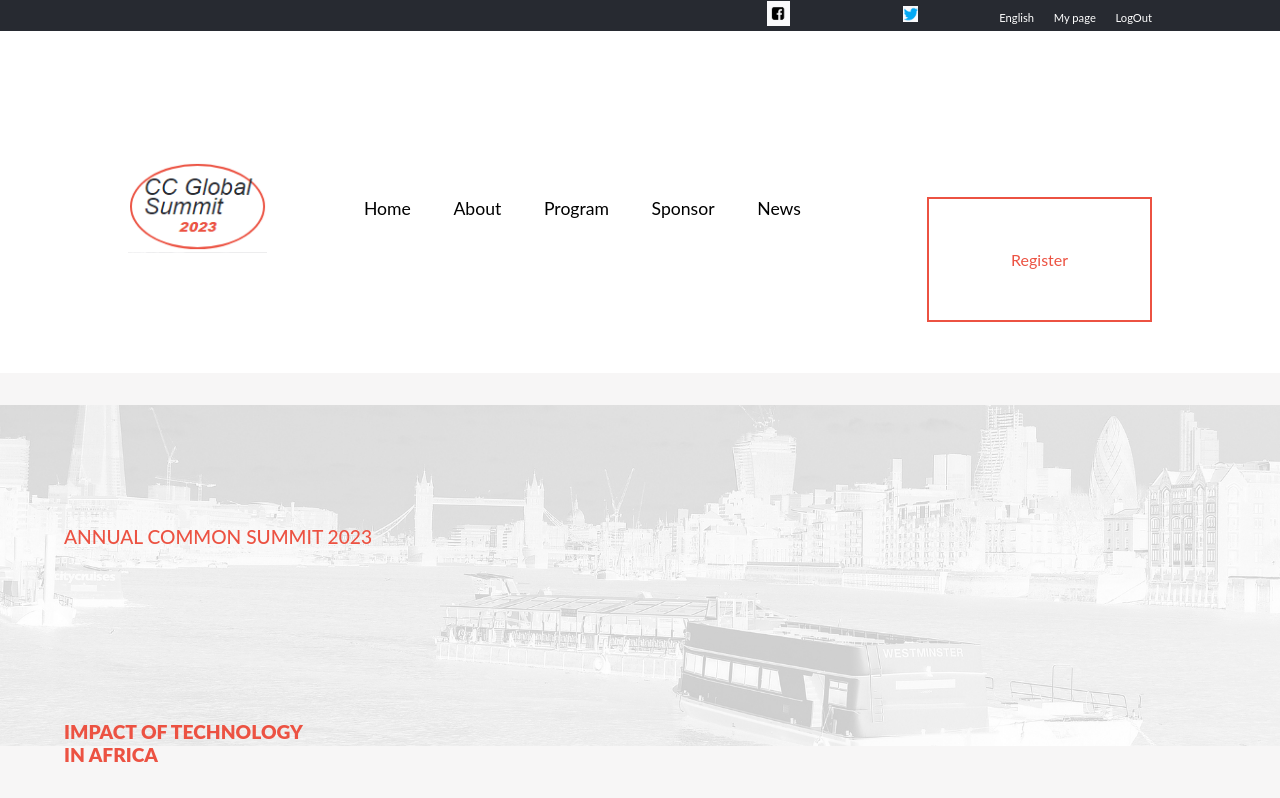
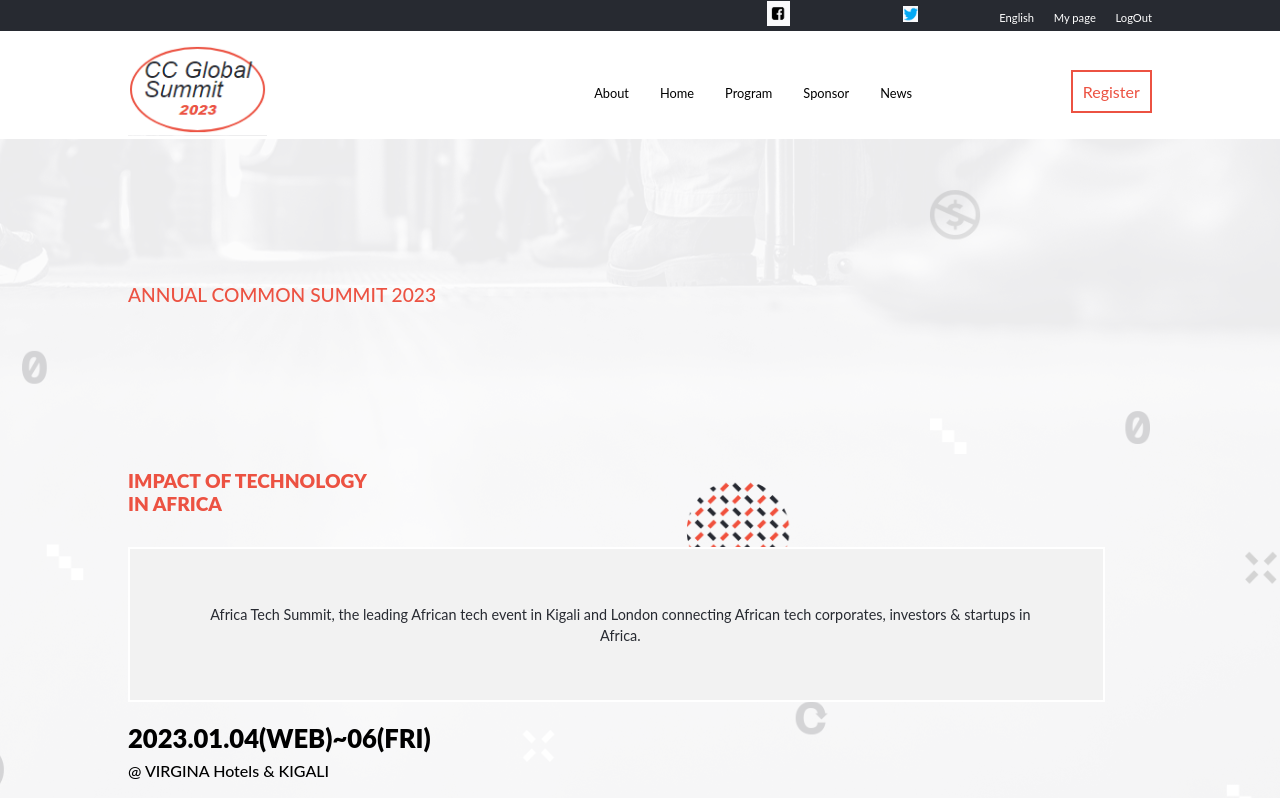
Before and after one commit to josuerushanika/Conference-Website, a website: page index.html in a window 1280 px wide. Shown: the top 798 px of the page. Drawn offline with Linux system fonts and the light colour scheme; a web font is replaced by a local one.

Commit message:
Update image bkg for main

```diff
--- a/index.html
+++ b/index.html
@@ -61,8 +61,8 @@
                </a>
 
                <ul class="nav-wrapper class-hide">
+                <li id="about"> <a href="about.html">About</a></li>
                  <li class="home"> <a href="index.html">Home</a></li>
-                 <li class="about"> <a href="about.html">About</a></li>
                  <li class=""> <a href="#">Program</a></li>
                  <li class=""> <a href="#">Sponsor</a></li>
                  <li class=""> <a href="#">News</a></li>
--- a/style.css
+++ b/style.css
@@ -346,7 +346,18 @@ h1 {
     display: flex;
   }
 
+  .register {
+    padding: 1% 1%;
+    margin: 0% 0% 0% 0%;
+    position: relative;
+  }
+
+  #about {
+    color: #ec5242;
+  }
+
   .nav-wrapper li a {
+    font-size: 0.8rem;
     color: black;
   }
 
@@ -354,4 +365,12 @@ h1 {
     margin: 0;
     padding: 0% 8%;
   }
+
+  .main-class {
+    background-size: 137%;
+    background-repeat: repeat-y;
+    padding: 1% 5% 10% 10%;
+    background-position: 53% 143%;
+    background-image: url(./img/josue-main.png);
+  }
 }
```
Also changed, not shown: img/josue-main.png (added).
